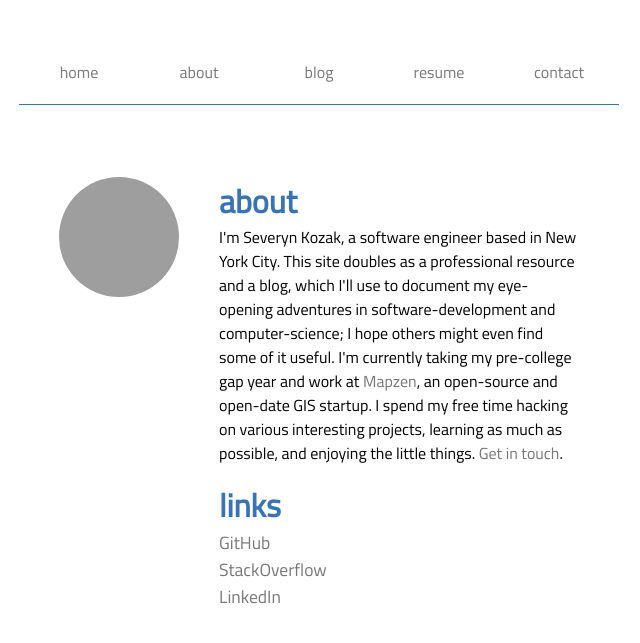
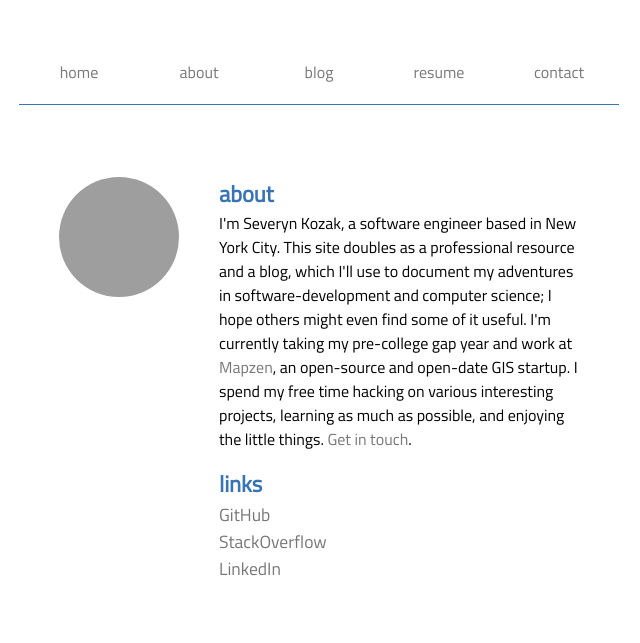
Before and after one commit to sevko/sevko.github.io, a Jekyll site: the page built from about/index.html, in a window 1280 px wide. Shown: the top 643 px of the page, without its empty margins (321-961 px from the left). Built offline with Jekyll 4.4.1, drawn with Linux system fonts in a browser that asks for light colours; grey boxes are pictures that could not be loaded.

Commit message:
Minor changes to styling.
css/(about, blog, post).sass
	-Implement some minor, final changes to styling.

```diff
--- a/about/index.html
+++ b/about/index.html
@@ -16,7 +16,7 @@
 		<h1>about</h1>
 		<p>
 			I'm Severyn Kozak, a software engineer based in New York City. This site doubles as a professional resource and a
-			blog, which I'll use to document my eye-opening adventures in software-development and computer-science; I hope
+			blog, which I'll use to document my adventures in software-development and computer science; I hope
 			others might even find some of it useful. I'm currently taking my pre-college gap year and work at
 			<a href="https://mapzen.com/">Mapzen</a>, an open-source and open-date GIS startup. I spend my free time hacking on
 			various interesting projects, learning as much as possible, and enjoying the little things.
--- a/css/about.sass
+++ b/css/about.sass
@@ -28,6 +28,9 @@
 			text-align: left
 			width: 60%
 
+			h1
+				font-size: 1.4em
+
 			p
 				margin-top: 0px
 
--- a/css/blog.sass
+++ b/css/blog.sass
@@ -35,7 +35,7 @@
 			div#text
 				vertical-align: top
 				margin-left: 4%
-				width: 86%
+				width: 80%
 
 				>a
 					font-size: 1.5em
--- a/css/post.sass
+++ b/css/post.sass
@@ -8,26 +8,33 @@
 		bottom: 0
 		color: $baseColor2
 
-#toc
-	margin-bottom: 40px
-	margin-top: 40px
-	width: 100%
+	div#tags
+		span
+			color: $baseColor1
 
-	.tocnumber
-		color: $baseColor1
+div#post
+	margin-bottom: 50px
 
-	.toctext
-		float: right
+	#toc
+		margin-bottom: 40px
+		margin-top: 40px
+		width: 100%
 
-	.toc_level-1 > a
-		font-size: 1.5em
+		.tocnumber
+			color: $baseColor1
 
-	.toc_level-2
-		border-bottom: 1px dashed #bbb
-		margin-bottom: 4px
+		.toctext
+			float: right
 
-	ul ul
-		margin-left: 40px
+		.toc_level-1 > a
+			font-size: 1.5em
 
-	#toctitle
-		display: none
+		.toc_level-2
+			border-bottom: 1px dashed #bbb
+			margin-bottom: 4px
+
+		ul ul
+			margin-left: 40px
+
+		#toctitle
+			display: none
```
